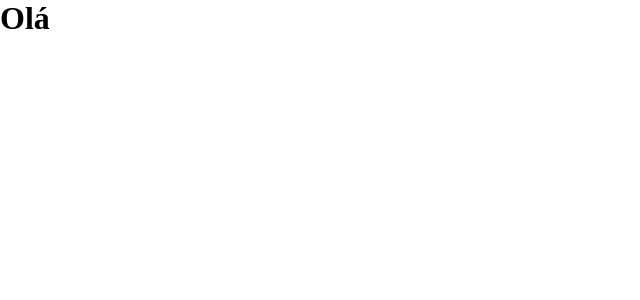
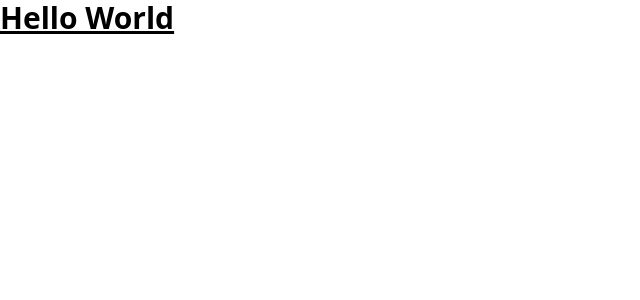
Before and after one commit to Dias-D/NextJS, a Next.js app: page / in a window 1280 px wide. Shown: the top 300 px of the page, without its empty margins (0-640 px from the left). Built offline with nearby package versions, Linux system fonts and the light colour scheme.

Commit message:
insert tailwind

```diff
--- a/package.json
+++ b/package.json
@@ -15,5 +15,10 @@
     "next": "13.1.6",
     "react": "18.2.0",
     "react-dom": "18.2.0"
+  },
+  "devDependencies": {
+    "autoprefixer": "^10.4.13",
+    "postcss": "^8.4.21",
+    "tailwindcss": "^3.2.4"
   }
 }
--- /dev/null
+++ b/postcss.config.js
@@ -0,0 +1,6 @@
+module.exports = {
+  plugins: {
+    tailwindcss: {},
+    autoprefixer: {},
+  },
+}
--- a/src/pages/index.js
+++ b/src/pages/index.js
@@ -10,7 +10,9 @@
         <link rel="icon" href="/favicon.ico" />
       </Head>
       <main>
-        <h1>Olá</h1>
+        <h1 className="text-3xl font-bold underline">
+          Hello World
+        </h1>
       </main>
     </>
   );
--- a/src/styles/globals.css
+++ b/src/styles/globals.css
@@ -1,3 +1,7 @@
+@tailwind base;
+@tailwind components;
+@tailwind utilities;
+
 * {
   margin: 0;
   padding: 0;
--- /dev/null
+++ b/tailwind.config.js
@@ -0,0 +1,15 @@
+/** @type {import('tailwindcss').Config} */
+module.exports = {
+  content: [
+    "./app/**/*.{js,ts,jsx,tsx}",
+    "./pages/**/*.{js,ts,jsx,tsx}",
+    "./components/**/*.{js,ts,jsx,tsx}",
+
+    // Or if using `src` directory:
+    "./src/**/*.{js,ts,jsx,tsx}",
+  ],
+  theme: {
+    extend: {},
+  },
+  plugins: [],
+};
```
Also changed, not shown: 1 other file (tests, documents, lock files or other folders).
